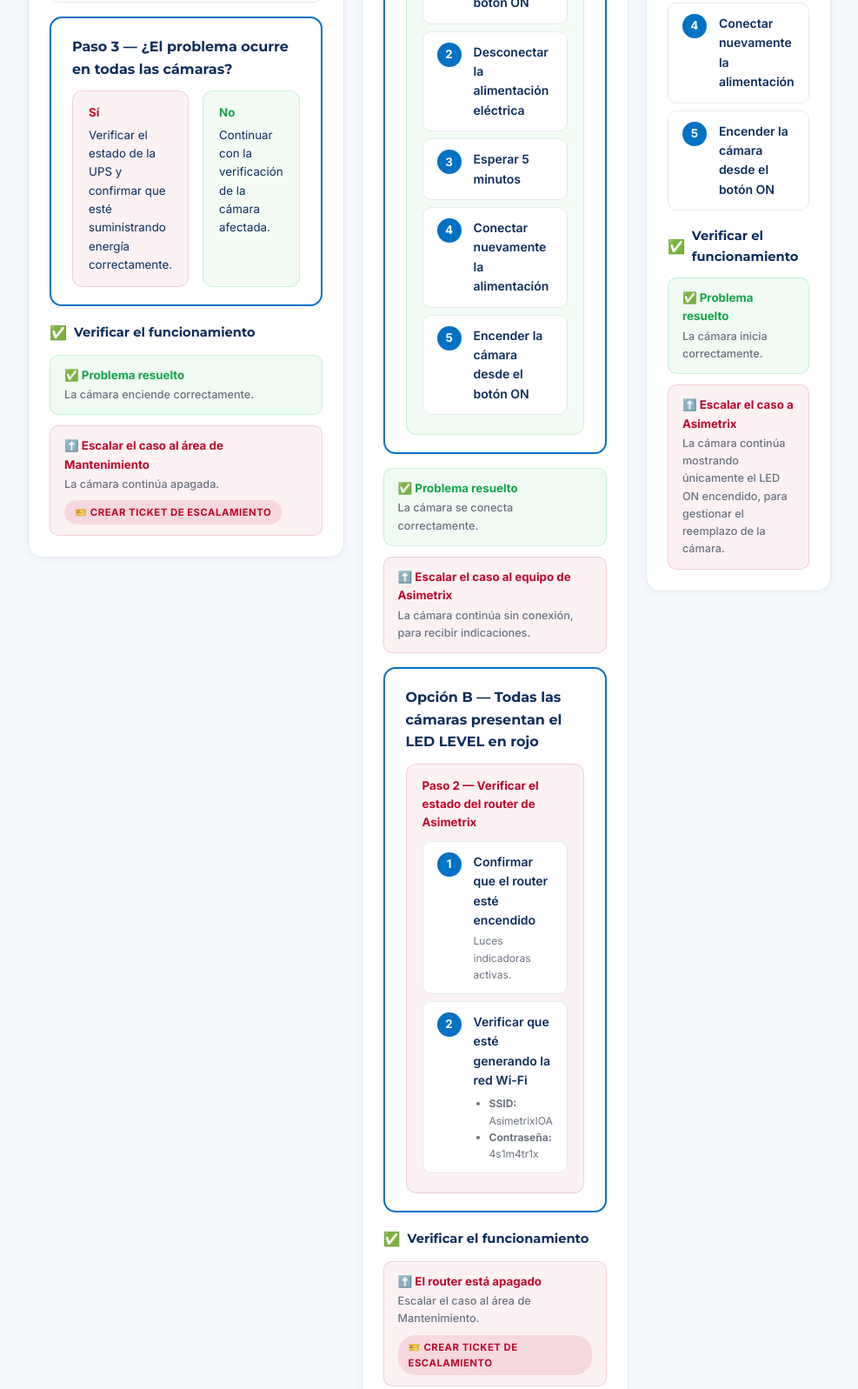
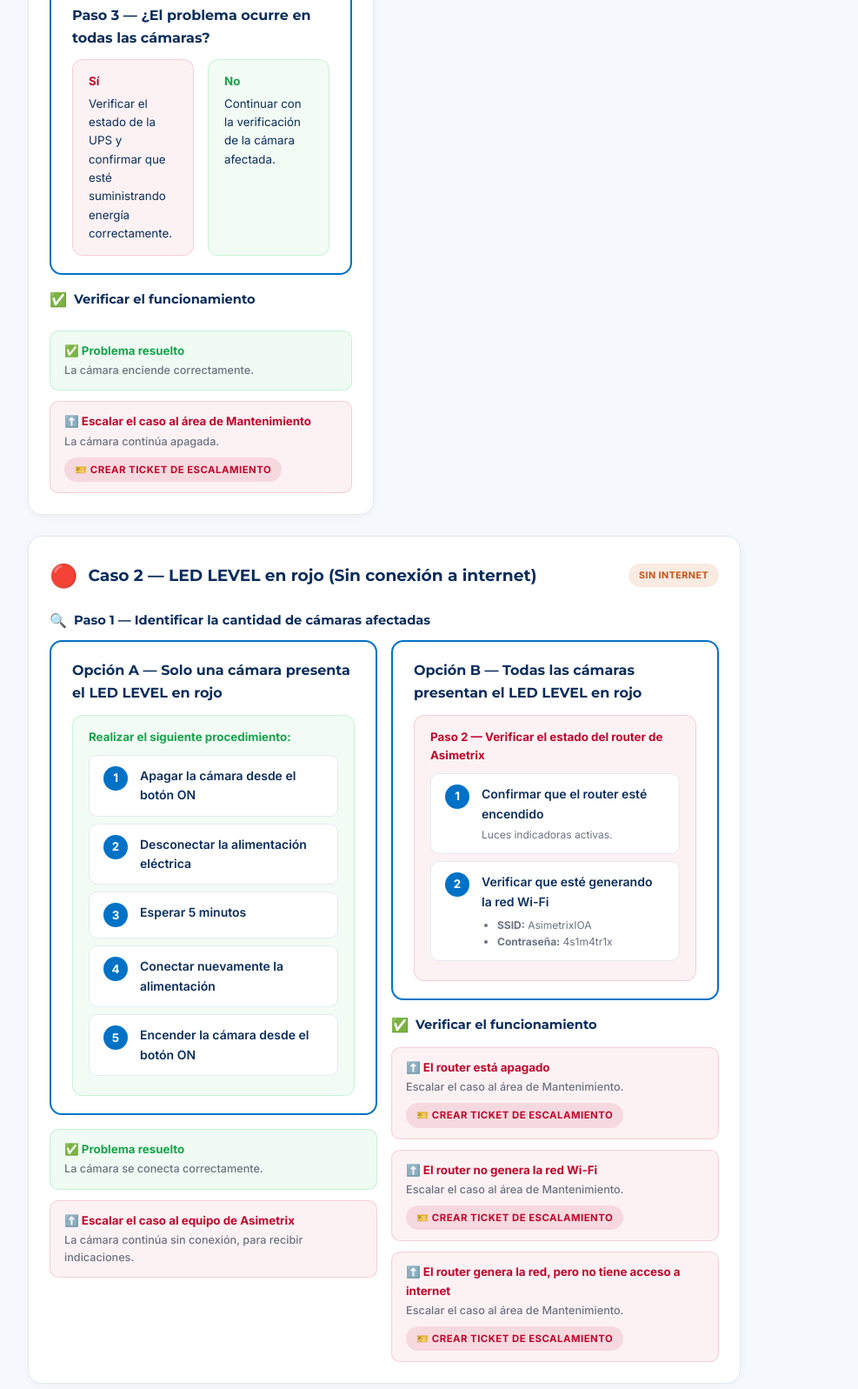
Before and after one commit to manuelachavarria-dotcom/sop-camaras-pigvision, a plain HTML site: page porcicultura.html in a window 1280 px wide. Shown: the part 1294-2891 px from the top of the page at 87% size, without its empty margins (198-1185 px from the left). Drawn offline with Linux system fonts and the light colour scheme.

Commit message:
Rediseñar casos de Porcicultura: layout bento, Caso 1 y 3 iguales, Caso 2 a todo el ancho

```diff
--- a/porcicultura.html
+++ b/porcicultura.html
@@ -74,14 +74,21 @@
 
   .divider { border:none; border-top:1px solid #E5EAF2; margin:32px 0; }
 
-  .cases-grid { display:grid; grid-template-columns:repeat(3, 1fr); gap:20px; align-items:start; }
-  .cases-grid .card { margin-bottom:0; height:auto; }
+  .cases-grid { display:grid; grid-template-columns:1fr 1fr; gap:24px; align-items:stretch; }
+  .cases-grid .card { margin-bottom:0; }
+  .card.case1, .card.case3 { display:flex; flex-direction:column; }
+  .card.case1 .verify-title, .card.case3 .verify-title { margin-top:auto; }
+  .card.case2 { grid-column:1 / -1; }
+
+  .case2-body { display:grid; grid-template-columns:1fr 1fr; gap:16px; align-items:start; }
+  .case2-body .decision { margin-top:0; }
 
   .fade-up { opacity:0; transform:translateY(20px); transition:all 0.6s cubic-bezier(0.16,1,0.3,1); }
   .fade-up.visible { opacity:1; transform:translateY(0); }
 
   @media (max-width:900px) {
     .cases-grid { grid-template-columns:1fr; }
+    .case2-body { grid-template-columns:1fr; }
   }
   @media (max-width:600px) {
     .decision .options { flex-direction:column; }
@@ -161,7 +168,7 @@
       </div>
     </div>
 
-    <div class="sub-title"><span class="sub-ico">✅</span>Verificar el funcionamiento</div>
+    <div class="sub-title verify-title"><span class="sub-ico">✅</span>Verificar el funcionamiento</div>
     <div class="outcome resolved"><strong>✅ Problema resuelto</strong><span class="detail">La cámara enciende correctamente.</span></div>
     <div class="outcome escalate"><strong>⬆️ Escalar el caso al área de Mantenimiento</strong><span class="detail">La cámara continúa apagada.</span><br><span class="ticket">🎫 Crear ticket de escalamiento</span></div>
   </div>
@@ -176,6 +183,8 @@
 
     <div class="sub-title"><span class="sub-ico">🔍</span>Paso 1 — Identificar la cantidad de cámaras afectadas</div>
 
+    <div class="case2-body">
+      <div>
         <div class="decision">
           <div class="q">Opción A — Solo una cámara presenta el LED LEVEL en rojo</div>
           <div class="options" style="flex-direction:column; gap:10px;">
@@ -194,7 +203,9 @@
 
         <div class="outcome resolved"><strong>✅ Problema resuelto</strong><span class="detail">La cámara se conecta correctamente.</span></div>
         <div class="outcome escalate"><strong>⬆️ Escalar el caso al equipo de Asimetrix</strong><span class="detail">La cámara continúa sin conexión, para recibir indicaciones.</span></div>
+      </div>
 
+      <div>
         <div class="decision">
           <div class="q">Opción B — Todas las cámaras presentan el LED LEVEL en rojo</div>
           <div class="options" style="flex-direction:column; gap:10px;">
@@ -214,10 +225,12 @@
           </div>
         </div>
 
-    <div class="sub-title"><span class="sub-ico">✅</span>Verificar el funcionamiento</div>
+        <div class="sub-title" style="margin-top:16px;"><span class="sub-ico">✅</span>Verificar el funcionamiento</div>
         <div class="outcome escalate"><strong>⬆️ El router está apagado</strong><span class="detail">Escalar el caso al área de Mantenimiento.</span><br><span class="ticket">🎫 Crear ticket de escalamiento</span></div>
         <div class="outcome escalate"><strong>⬆️ El router no genera la red Wi-Fi</strong><span class="detail">Escalar el caso al área de Mantenimiento.</span><br><span class="ticket">🎫 Crear ticket de escalamiento</span></div>
         <div class="outcome escalate"><strong>⬆️ El router genera la red, pero no tiene acceso a internet</strong><span class="detail">Escalar el caso al área de Mantenimiento.</span><br><span class="ticket">🎫 Crear ticket de escalamiento</span></div>
+      </div>
+    </div>
   </div>
 
   <!-- CASO 3 -->
@@ -235,7 +248,7 @@
     <div class="step"><div class="step-num">4</div><div class="step-text"><div class="action">Conectar nuevamente la alimentación</div></div></div>
     <div class="step"><div class="step-num">5</div><div class="step-text"><div class="action">Encender la cámara desde el botón ON</div></div></div>
 
-    <div class="sub-title"><span class="sub-ico">✅</span>Verificar el funcionamiento</div>
+    <div class="sub-title verify-title"><span class="sub-ico">✅</span>Verificar el funcionamiento</div>
     <div class="outcome resolved"><strong>✅ Problema resuelto</strong><span class="detail">La cámara inicia correctamente.</span></div>
     <div class="outcome escalate"><strong>⬆️ Escalar el caso a Asimetrix</strong><span class="detail">La cámara continúa mostrando únicamente el LED ON encendido, para gestionar el reemplazo de la cámara.</span></div>
   </div>
```
Lines whose indentation alone changed are shown as unchanged.
